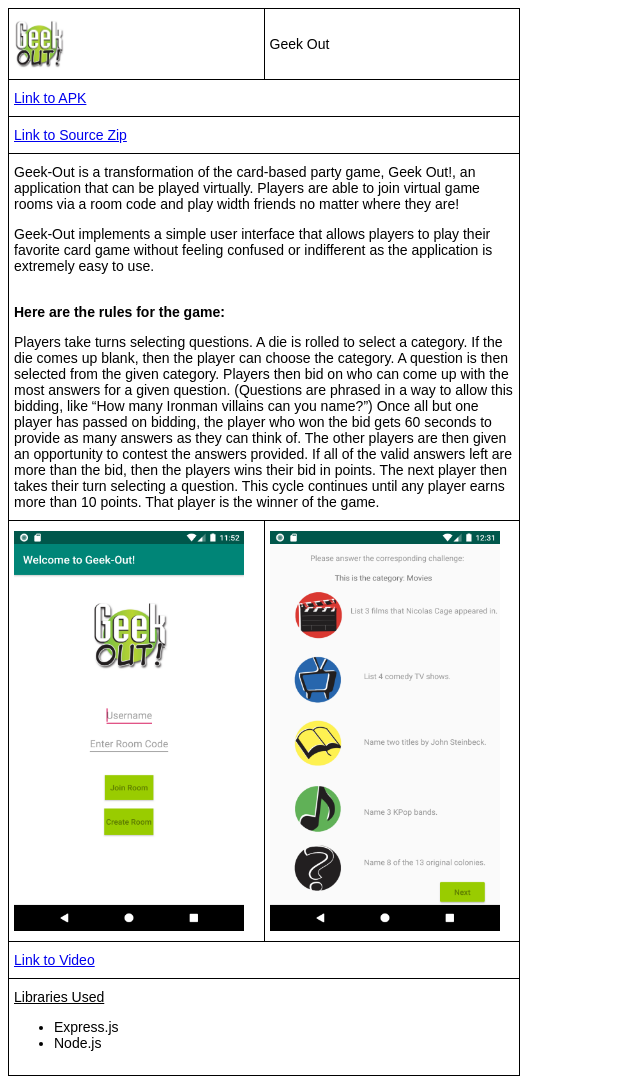
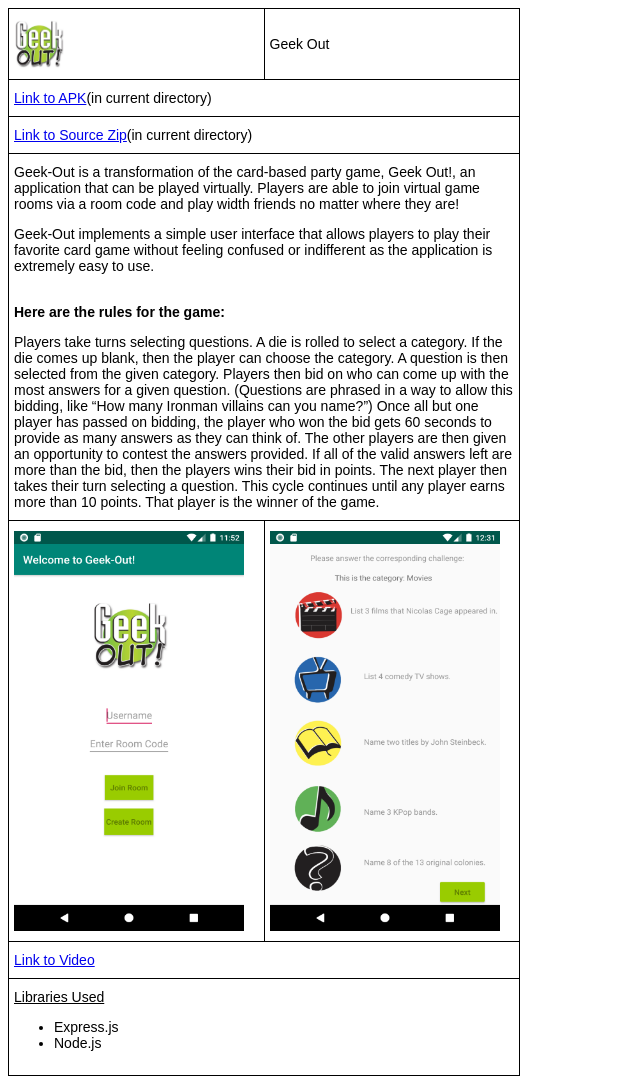
Before and after one commit to imseul/GeekOut, a plain HTML site: page Geek Out Webpage/index.html in a window 1280 px wide. Shown: the whole page, without its empty margins (0-640 px from the left). Drawn offline with Linux system fonts and the light colour scheme.

Commit message:
specified src and apk files are in the current directory

```diff
--- a/Geek Out Webpage/index.html
+++ b/Geek Out Webpage/index.html
@@ -13,10 +13,10 @@
         <td class="tg-031e">Geek Out</td>
       </tr>
       <tr>
-        <td class="tg-031e" colspan="2"><a href = "./app-debug.apk">Link to APK</a></td>
+        <td class="tg-031e" colspan="2"><a href = "./app-debug.apk">Link to APK</a>(in current directory)</td>
       </tr>
       <tr>
-        <td class="tg-031e" colspan="2"><a href = "./GeekOut.zip">Link to Source Zip</a></td>
+        <td class="tg-031e" colspan="2"><a href = "./GeekOut.zip">Link to Source Zip</a>(in current directory)</td>
       </tr>
       <tr>
         <td class="tg-031e" colspan="2">
```
